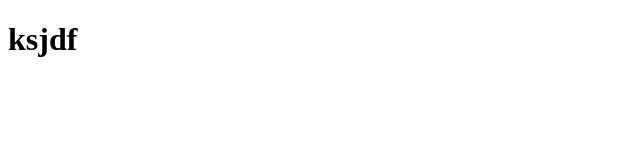
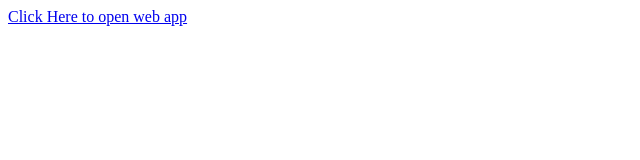
Before and after one commit to patela08/ngSocial-FacebookApp, a website: page index.html in a window 1280 px wide. Shown: the whole page, without its empty margins (0-640 px from the left). Drawn offline with Linux system fonts and the light colour scheme.

Commit message:
no message

```diff
--- a/index.html
+++ b/index.html
@@ -6,6 +6,6 @@
         </title>
     </head>
     <body>
-       <h1>ksjdf</h1>
+       <a href="./app/index.html">Click Here to open web app</a>
     </body>
 </html>
```
